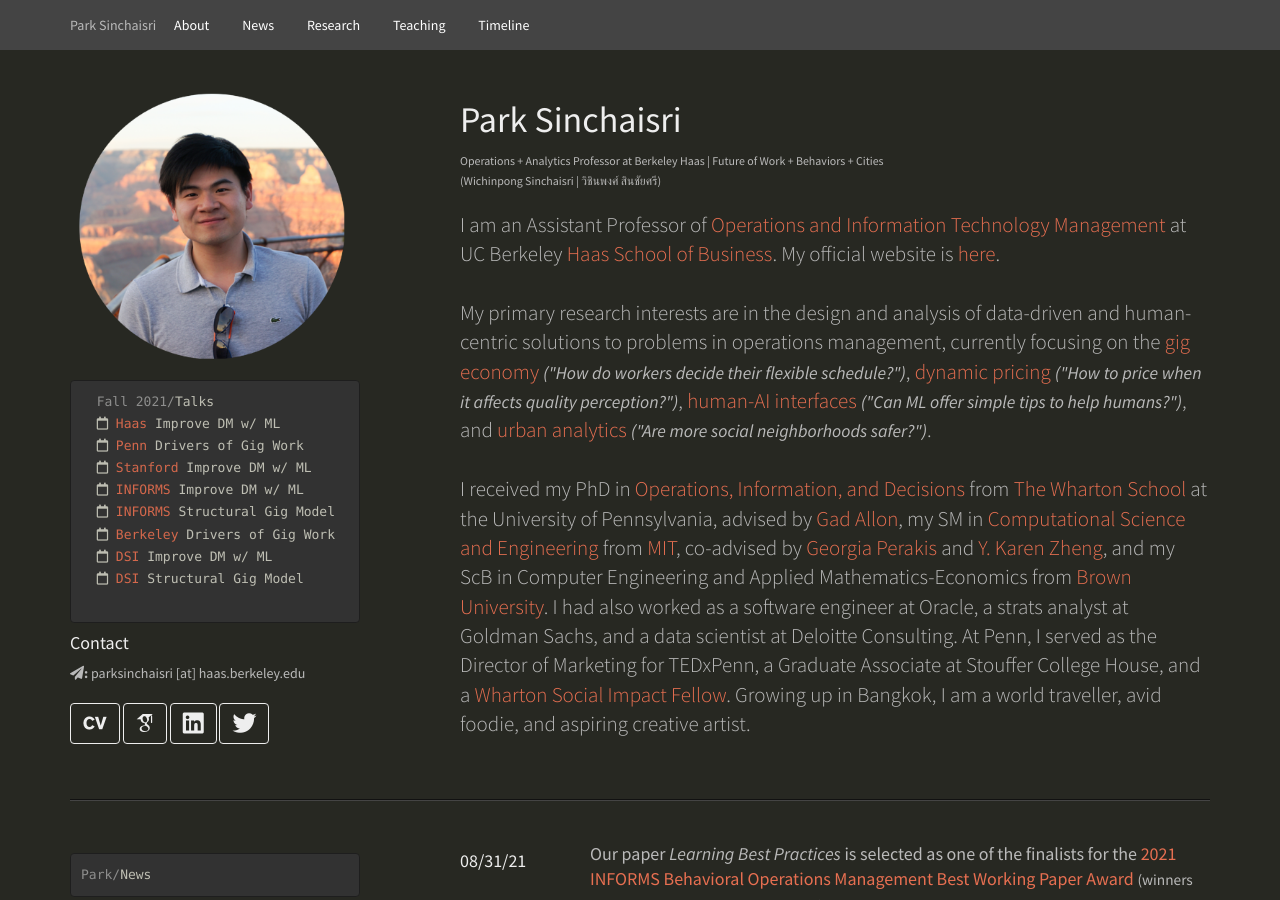
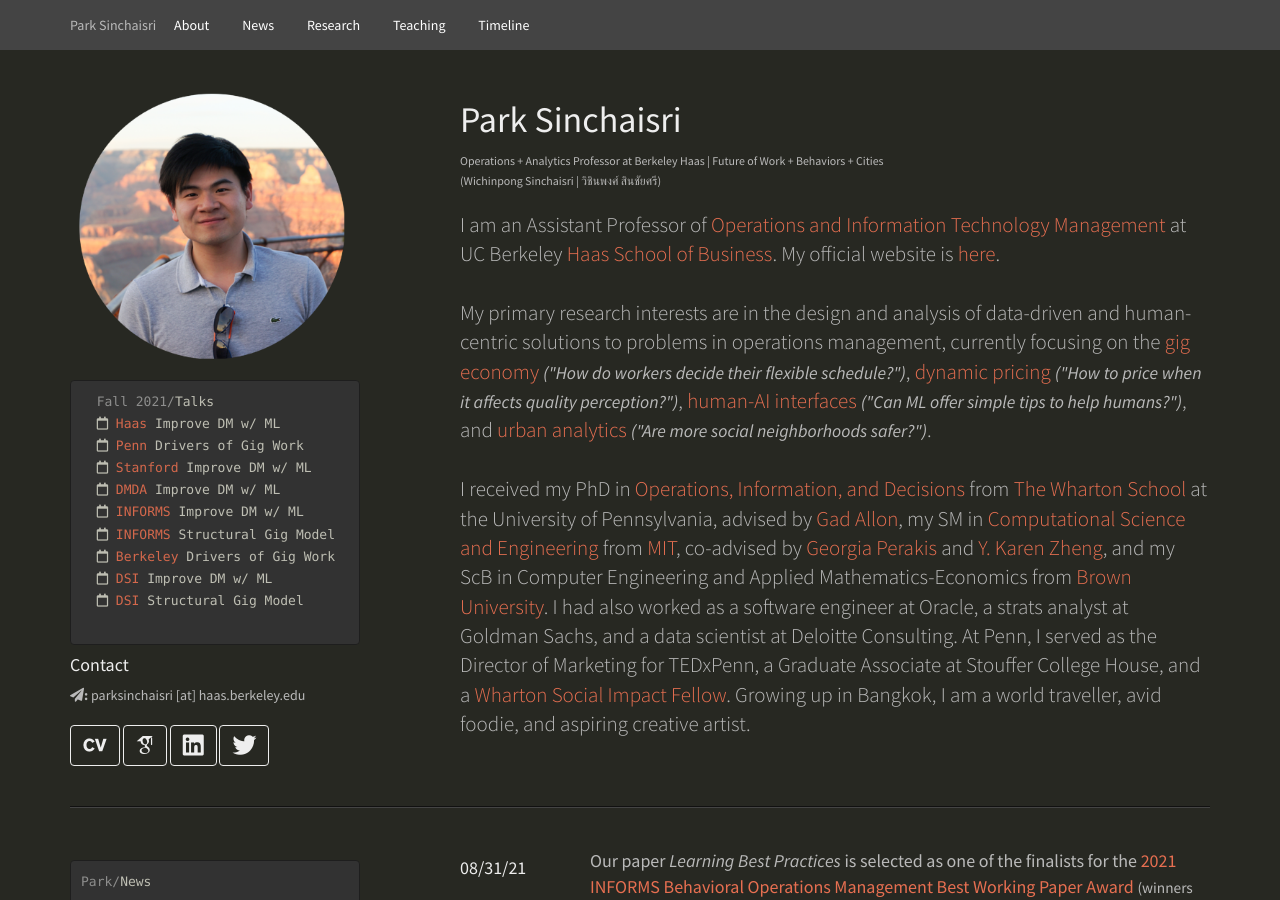
Before and after one commit to parksinchaisri/parksinchaisri.github.io, a Jekyll site: the page index.html, which Jekyll copies as it is, in a window 1280 px wide and 900 px high. Built offline with Jekyll 4.4.1, drawn with Linux system fonts in a browser that asks for light colours; some web fonts are replaced.

Commit message:
Update index.html

```diff
--- a/index.html
+++ b/index.html
@@ -63,6 +63,7 @@
   <i class="far fa-calendar"></i> <a href="https://haas.berkeley.edu/marketing/seminars/" target="_blank">Haas</a> Improve DM w/ ML
   <i class="far fa-calendar"></i> <a href="https://www.dropbox.com/s/l4fcd5ryxafnelr/Fall%202021%20P%26O%20Plenary%20Series.pdf?dl=0" target="_blank">Penn</a> Drivers of Gig Work
   <i class="far fa-calendar"></i> <a href="https://wto.stanford.edu/" target="_blank">Stanford</a> Improve DM w/ ML
+  <i class="far fa-calendar"></i> <a href="https://sites.google.com/view/dmdaworkshop2021/home" target="_blank">DMDA</a> Improve DM w/ ML
   <i class="far fa-calendar"></i> <a href="https://www.abstractsonline.com/pp8/?utm_campaign=INFORMS%20eNews&utm_medium=email&_hsmi=154432940&_hsenc=p2ANqtz-8SmN3aZu18ExqFjw8CEB_TJV9dx08lCZxWA5DqoI6lH_c9ysoxVAEhjgsT5qq1h8jCAGKzX4sWbEZyP0-FniA1CO-cww&utm_content=154432940&utm_source=hs_email#!/10390/session/53" target="_blank">INFORMS</a> Improve DM w/ ML
   <i class="far fa-calendar"></i> <a href="https://www.abstractsonline.com/pp8/?utm_campaign=INFORMS%20eNews&utm_medium=email&_hsmi=154432940&_hsenc=p2ANqtz-8SmN3aZu18ExqFjw8CEB_TJV9dx08lCZxWA5DqoI6lH_c9ysoxVAEhjgsT5qq1h8jCAGKzX4sWbEZyP0-FniA1CO-cww&utm_content=154432940&utm_source=hs_email#!/10390/session/226" target="_blank">INFORMS</a> Structural Gig Model
   <i class="far fa-calendar"></i> <a href="https://bids.berkeley.edu/research/computational-social-science-forum" target="_blank">Berkeley</a> Drivers of Gig Work
```
